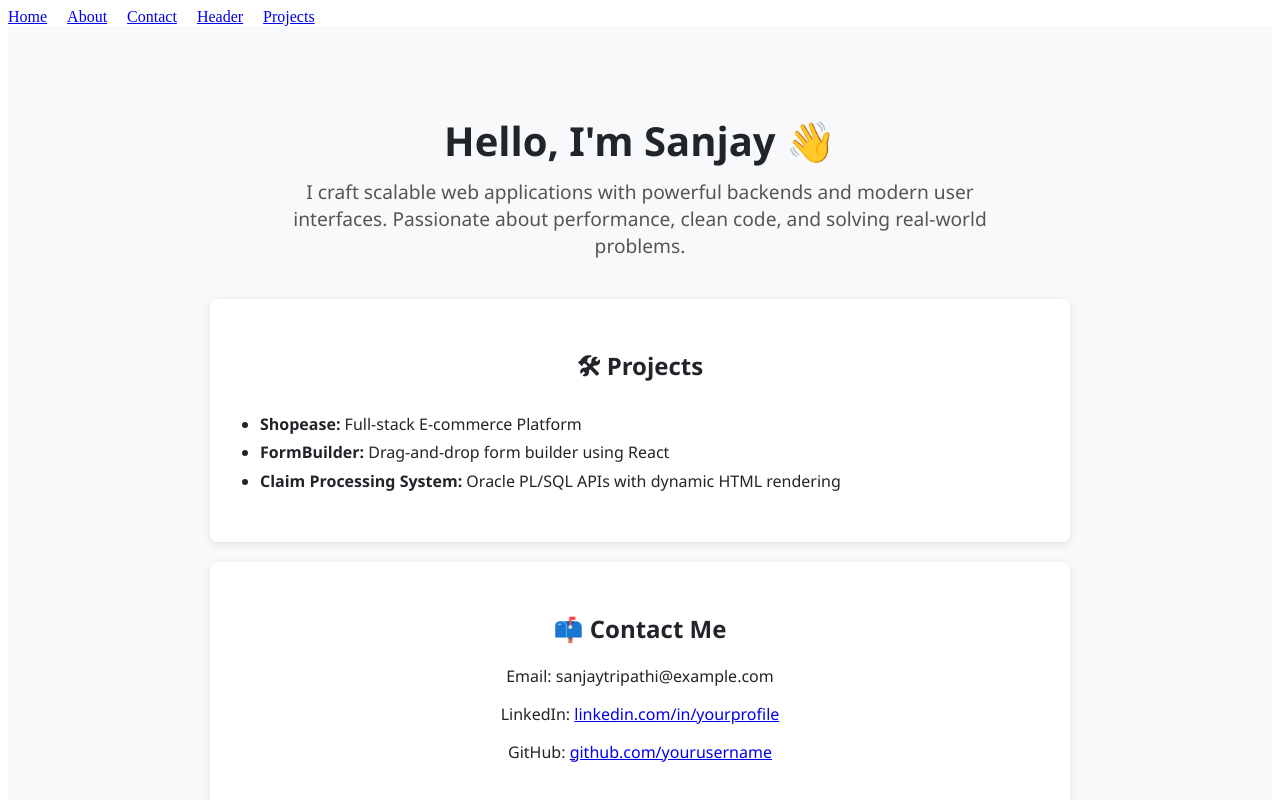
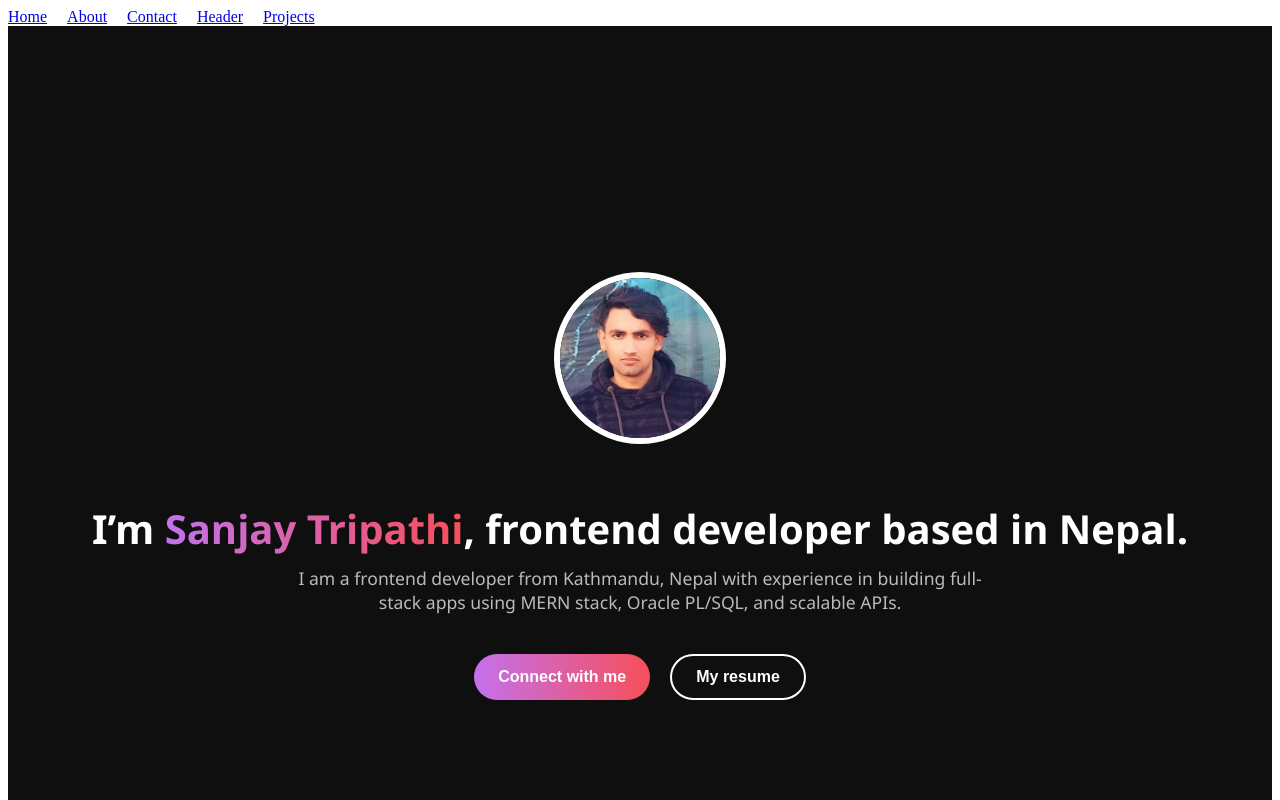
Before and after one commit to SanjayTripathee/portfolio, a React (Vite) app: page / in a window 1280 px wide. Shown: the top 800 px of the page. Built offline with nearby package versions, Linux system fonts and the light colour scheme.

Commit message:
Home page doing

```diff
--- a/src/components/HomePage.jsx
+++ b/src/components/HomePage.jsx
@@ -1,55 +1,80 @@
 import React from 'react';
+import profileImg from "../Public/sanjayTripathpas.jpg"; // replace with your actual image path
 
 const HomePage = () => {
   return (
     <div style={{
+      backgroundColor: '#0f0f0f',
+      color: 'white',
+      minHeight: '100vh',
+      display: 'flex',
+      flexDirection: 'column',
+      alignItems: 'center',
+      justifyContent: 'center',
+      padding: '60px 20px',
       fontFamily: 'Segoe UI, sans-serif',
-      background: '#f8f9fa',
-      color: '#212529',
-      minHeight: '100vh',
-      padding: '60px 20px',
       textAlign: 'center'
     }}>
-      <h1 style={{ fontSize: '2.5rem', marginBottom: '10px' }}>
-        Hello, I'm Sanjay 👋
+      {/* Profile Image */}
+      <div style={{
+        width: '160px',
+        height: '160px',
+        borderRadius: '50%',
+        overflow: 'hidden',
+        border: '6px solid white',
+        marginBottom: '30px'
+      }}>
+        <img src={profileImg} alt="Profile" style={{ width: '100%', height: '100%', objectFit: 'cover' }} />
+      </div>
+
+      {/* Gradient Name & Title */}
+      <h1 style={{
+        fontSize: '2.5rem',
+        fontWeight: 'bold',
+        marginBottom: '10px'
+      }}>
+        I’m <span style={{
+          background: 'linear-gradient(to right, #c471ed, #f64f59)',
+          WebkitBackgroundClip: 'text',
+          WebkitTextFillColor: 'transparent'
+        }}>Sanjay Tripathi</span>, frontend developer based in Nepal.
       </h1>
-      <p style={{ fontSize: '1.2rem', color: '#555', maxWidth: '700px', margin: 'auto' }}>
-        I craft scalable web applications with powerful backends and modern user interfaces.
-        Passionate about performance, clean code, and solving real-world problems.
+
+      <p style={{
+        color: '#bbb',
+        fontSize: '1.1rem',
+        maxWidth: '700px',
+        margin: '0 auto 40px'
+      }}>
+        I am a frontend developer from Kathmandu, Nepal with experience in building full-stack apps using MERN stack, Oracle PL/SQL, and scalable APIs.
       </p>
 
-      <div style={{
-        background: '#fff',
-        marginTop: '40px',
-        padding: '30px',
-        borderRadius: '8px',
-        maxWidth: '800px',
-        marginLeft: 'auto',
-        marginRight: 'auto',
-        boxShadow: '0 2px 8px rgba(0,0,0,0.1)'
-      }}>
-        <h2>🛠 Projects</h2>
-        <ul style={{ textAlign: 'left', lineHeight: '1.8', paddingLeft: '20px' }}>
-          <li><strong>Shopease:</strong> Full-stack E-commerce Platform</li>
-          <li><strong>FormBuilder:</strong> Drag-and-drop form builder using React</li>
-          <li><strong>Claim Processing System:</strong> Oracle PL/SQL APIs with dynamic HTML rendering</li>
-        </ul>
-      </div>
-
-      <div style={{
-        background: '#fff',
-        marginTop: '20px',
-        padding: '30px',
-        borderRadius: '8px',
-        maxWidth: '800px',
-        marginLeft: 'auto',
-        marginRight: 'auto',
-        boxShadow: '0 2px 8px rgba(0,0,0,0.1)'
-      }}>
-        <h2>📫 Contact Me</h2>
-        <p>Email: sanjaytripathi@example.com</p>
-        <p>LinkedIn: <a href="https://linkedin.com/in/yourprofile" target="_blank" rel="noreferrer">linkedin.com/in/yourprofile</a></p>
-        <p>GitHub: <a href="https://github.com/yourusername" target="_blank" rel="noreferrer">github.com/yourusername</a></p>
+      {/* Buttons */}
+      <div style={{ display: 'flex', gap: '20px', flexWrap: 'wrap', justifyContent: 'center' }}>
+        <button style={{
+          padding: '12px 24px',
+          background: 'linear-gradient(to right, #c471ed, #f64f59)',
+          border: 'none',
+          color: 'white',
+          borderRadius: '30px',
+          fontSize: '1rem',
+          fontWeight: 'bold',
+          cursor: 'pointer'
+        }}>
+          Connect with me
+        </button>
+        <button style={{
+          padding: '12px 24px',
+          background: 'transparent',
+          border: '2px solid white',
+          color: 'white',
+          borderRadius: '30px',
+          fontSize: '1rem',
+          fontWeight: 'bold',
+          cursor: 'pointer'
+        }}>
+          My resume
+        </button>
       </div>
     </div>
   );
```
Also changed, not shown: src/Public/sanjayTripathpas.jpg (added).
